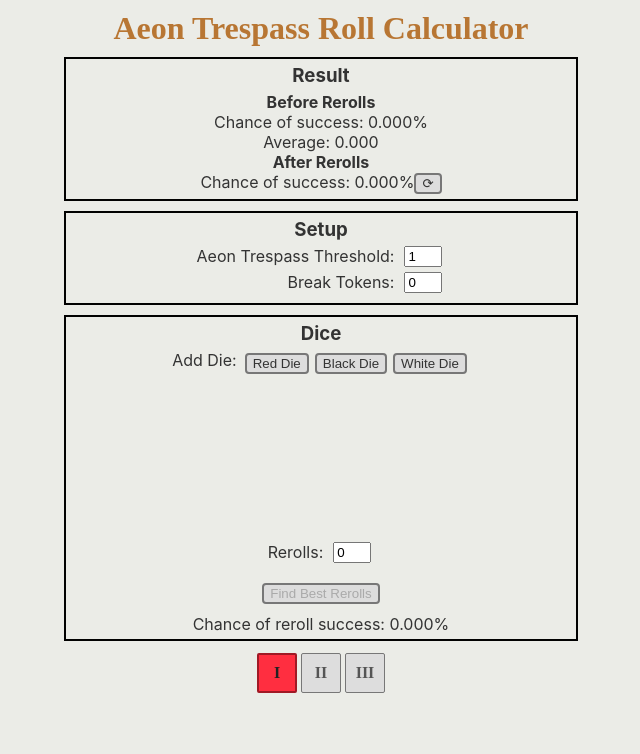
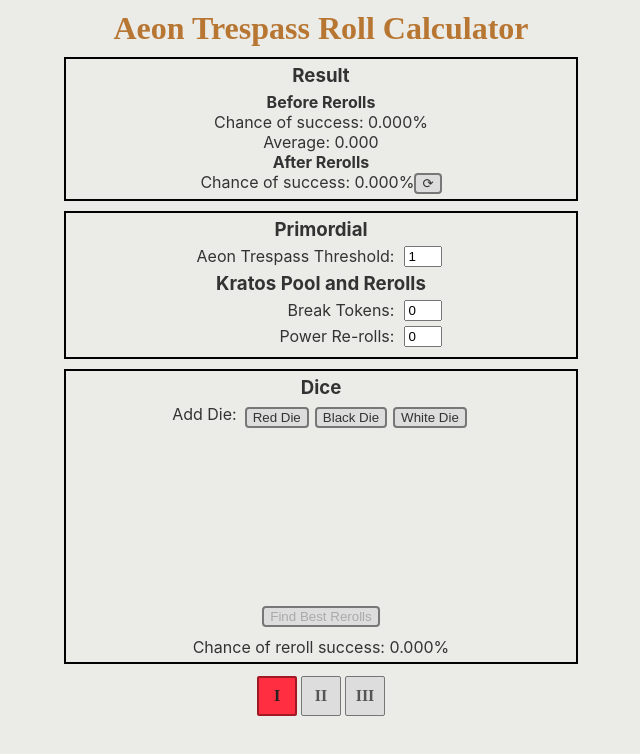
Before and after one commit to MPPennella/ato-roll-calculator, a React (Create React App) app: page / in a window 1280 px wide. Shown: the top 754 px of the page, without its empty margins (319-959 px from the left). Built offline with nearby package versions, Linux system fonts and the light colour scheme.

Commit message:
Added selectors for new token types (not yet functioning) conditional on active Cycle, moved Reroll input to be grouped with other inputs, cleaned up some unneeded code

```diff
--- a/src/component/App/index.tsx
+++ b/src/component/App/index.tsx
@@ -26,11 +26,14 @@ function App() {
 
   // State to track the Cycle
   const [cookies, setCookie] = useCookies(['cycle'])
+  const cycle = cookies.cycle as number
 
   // State to track the target AT Threshold and Breaks available
   const [atThreshold, setATThreshold] = React.useState(1)
   const [breaks, setBreaks] = React.useState(0)
+  const [hope, setHope] = React.useState(0)
   const [rerolls, setRerolls] = React.useState(0)
+  const [blacks, setBlacks] = React.useState(0)
   const [allRerollSuccess, setAllRerollSuccess] = React.useState(0)
   const [rerollSuccess, setRerollSuccess] = React.useState(0)
 
@@ -68,21 +71,6 @@ function App() {
 
 
   // CALLBACKS
-
-  // Callback to update AT state
-  function handleUpdateAT( newAT:number ) : void {
-    setATThreshold(newAT)
-  }
-
-  // Callback to update Break state
-  function handleUpdateBreaks( newBreaks:number ) : void {
-    setBreaks(newBreaks)
-  }
-
-  // Callback to update Reroll state
-  function handleUpdateRerolls( newRerolls:number ) : void {
-    setRerolls(newRerolls)
-  }
 
   // Adds a new die to the pool, handling input of which type (color) to add
   function handleAddNewDie( color:string ) : void {
@@ -239,10 +227,17 @@ function App() {
   }
 
   const conditionProps = {
+    cycle: cycle,
     atThreshold: atThreshold,
     breaks: breaks,
-    upAT: handleUpdateAT,
-    upBr: handleUpdateBreaks
+    hope: hope,
+    rerolls: rerolls,
+    black: blacks,
+    updateAT: setATThreshold,
+    updateBreaks: setBreaks,
+    updateHope: setHope,
+    updateRerolls: setRerolls,
+    updateBlack: setBlacks
   }
 
   const dieSelectProps = {
@@ -258,15 +253,14 @@ function App() {
         upActFace = {handleUpdateActiveFaces}
       />
     }),
-    rerolls: rerolls,
+    totalRerolls: rerolls+blacks,
     rerollSuccess: rerollSuccess,
     addDie: handleAddNewDie,
-    updateRerolls: handleUpdateRerolls,
     findRerolls: findBestRerollandUpdate
   }
 
   const cycleProps = {
-    cycle: cookies.cycle as number,
+    cycle: cycle,
     cycleUpdater: handleUpdateCycle
   }
 
--- a/src/component/ConditionSelectPanel/index.tsx
+++ b/src/component/ConditionSelectPanel/index.tsx
@@ -3,21 +3,34 @@ import ConditionLabel from '../ConditionLabel'
 import './ConditionSelectPanel.css'
 
 function ConditionSelectPanel (
-    {atThreshold, breaks, upAT, upBr}
+    {cycle, atThreshold, breaks, hope, rerolls, black, updateAT, updateBreaks, updateHope, updateRerolls, updateBlack}
     :
     {
+        cycle: number,
         atThreshold:number,
         breaks:number,
-        upAT:(newValue:number)=>void,
-        upBr:(newValue:number)=>void
+        hope:number,
+        rerolls:number,
+        black:number,
+        updateAT:(newValue:number)=>void,
+        updateBreaks:(newValue:number)=>void,
+        updateHope:(newValue:number)=>void,
+        updateRerolls:(newValue:number)=>void,
+        updateBlack:(newValue:number)=>void
     }) {
 
     return (
         <div className='ConditionSelectPanel'>
-            <h2>Setup</h2>
             <div className='ConditionLabelBoundBox'>
-                <ConditionLabel boxValue={atThreshold} updateValue={upAT} >Aeon Trespass Threshold:</ConditionLabel>
-                <ConditionLabel boxValue={breaks} updateValue={upBr} >Break Tokens:</ConditionLabel>
+                <h2>Primordial</h2>
+                <ConditionLabel boxValue={atThreshold} updateValue={updateAT} >Aeon Trespass Threshold:</ConditionLabel>
+
+                <h2>Kratos Pool and Rerolls</h2>
+                <ConditionLabel boxValue={breaks} updateValue={updateBreaks} >{"Break "+(cycle>=2?"and Fire ":"")+"Tokens:"}</ConditionLabel>
+                {(cycle>=3)?<ConditionLabel boxValue={hope} updateValue={updateHope} >Hope Tokens:</ConditionLabel>:null}
+                <ConditionLabel boxValue={rerolls} updateValue={updateRerolls} >Power Re-rolls:</ConditionLabel>
+                {(cycle>=2)?<ConditionLabel boxValue={black} updateValue={updateBlack} >Black Tokens:</ConditionLabel>:null}
+
             </div>
         </div>
     )
--- a/src/component/DieSelectPanel/index.tsx
+++ b/src/component/DieSelectPanel/index.tsx
@@ -4,14 +4,13 @@ import DieCreator from '../DieCreator'
 import ConditionLabel from '../ConditionLabel'
 
 function DieSelectPanel (
-    {diceComponents, rerolls, rerollSuccess, addDie, updateRerolls, findRerolls}
+    {diceComponents, totalRerolls, rerollSuccess, addDie, findRerolls}
     :
     {
         diceComponents: Array<React.JSX.Element>,
-        rerolls: number,
+        totalRerolls: number,
         rerollSuccess: number,
         addDie: (color:string)=>void,
-        updateRerolls: (newRerolls:number)=>void,
         findRerolls: ()=>void
     } ) : React.JSX.Element  {
 
@@ -23,7 +22,7 @@ function DieSelectPanel (
     // Determine if reroll button should be disabled
     // Should be disabled if no rerolls, or no dice, or if not all dice are set to a static face
     // TODO: Add checking for if not all dice are set to a static face
-    const isFindRerollDisabled = (!rerolls || !diceComponents.length) ? true : false
+    const isFindRerollDisabled = (!totalRerolls || !diceComponents.length) ? true : false
 
     return (
         <div className='DieSelectPanel'>
@@ -48,9 +47,9 @@ function DieSelectPanel (
                 </label>
             </div> */}
 
-            <div style={{width:"min-content", margin:"auto"}} >
+            {/* <div style={{width:"min-content", margin:"auto"}} >
                 <ConditionLabel boxValue={rerolls} updateValue={updateRerolls} >Rerolls:</ConditionLabel>
-            </div>
+            </div> */}
 
             <button className='RerollButton' onClick={findRerolls} disabled={ isFindRerollDisabled }>Find Best Rerolls</button>
 
```
